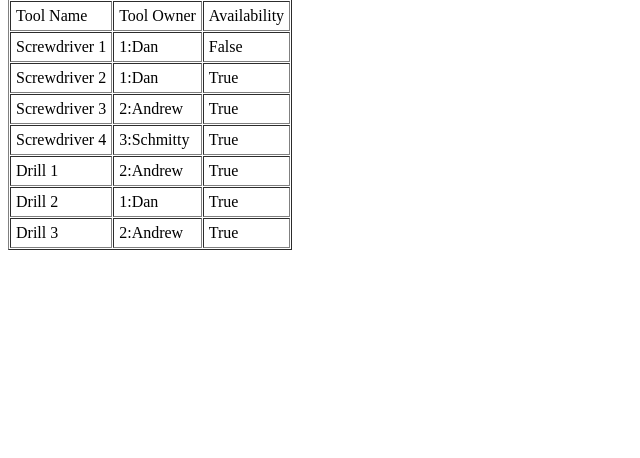
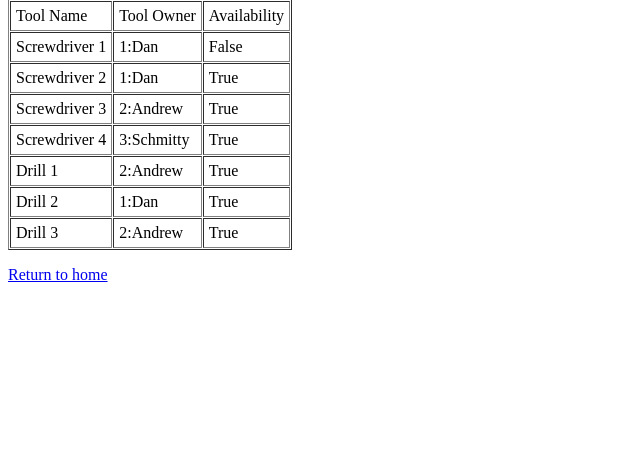
Before and after one commit to dxa4481/penguin, a Django app: template penguin/mysite/templates/browse.html in a window 1280 px wide. Shown: the part 81-539 px from the top of the page, without its empty margins (0-640 px from the left). Run offline with Django 3.2, Linux system fonts and the light colour scheme; the template is opened without the code that fills it: values that come from a table or form of the project are taken from there, others are empty; data comes from the database, SQL or seed files in the repository; parts of the project's set-up code (start-up, migrations or seed data) failed here and were passed over.

Commit message:
Added link back to user_homepage at bottom of page
git-svn-id: svn+ssh://control.se.rit.edu/home/teams/261/s261-08d/svn/trunk@56 adf32048-93eb-11e3-923a-07678a7a3859

```diff
--- a/penguin/mysite/templates/browse.html
+++ b/penguin/mysite/templates/browse.html
@@ -24,6 +24,7 @@
 	</tr>
 	{% endfor %}
 </table>
+<p><a href="/user">Return to home</a></p>
 
 </body>
 </html>
```
